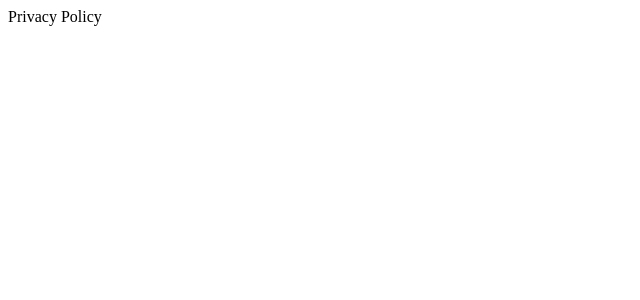
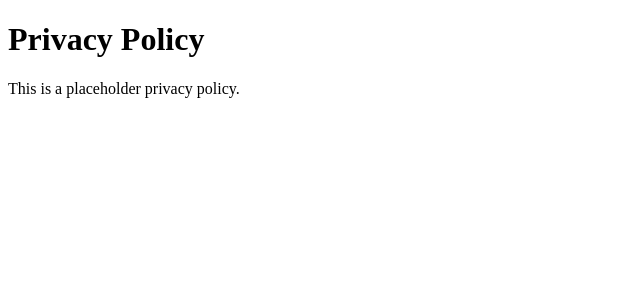
Before and after one commit to fschneider13/mental-health-portal, a Next.js app: page /mental-health-portal/privacy in a window 1280 px wide. Shown: the top 300 px of the page, without its empty margins (0-640 px from the left). Built offline with nearby package versions, Linux system fonts and the light colour scheme; no server answers.

Commit message:
Update privacy.jsx

```diff
--- a/pages/privacy.jsx
+++ b/pages/privacy.jsx
@@ -1,5 +1,8 @@
-import { auth } from '../lib/firebase'; // Problematic if used in static export
-
 export default function Privacy() {
-  return <div>Privacy Policy</div>;
+  return (
+    <div className="container mx-auto p-4">
+      <h1 className="text-3xl font-bold mb-4">Privacy Policy</h1>
+      <p>This is a placeholder privacy policy.</p>
+    </div>
+  );
 }
```
